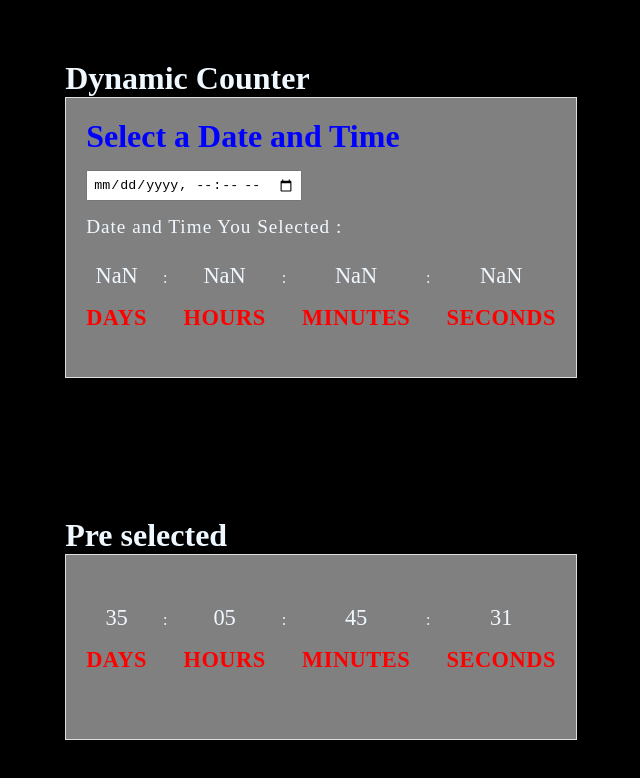
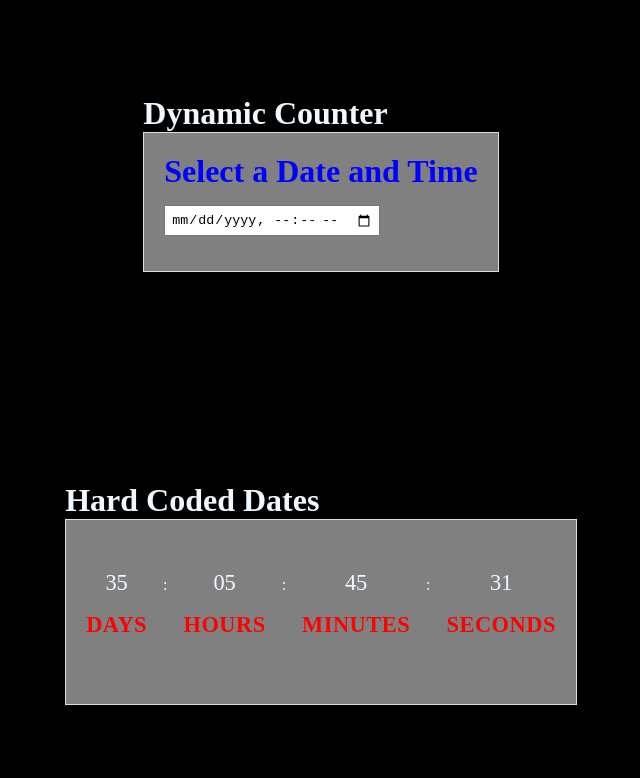
Before and after one commit to oscar-mcintosh/reuseable-countdown, a Nuxt app: page / in a window 1280 px wide. Shown: the top 778 px of the page, without its empty margins (319-959 px from the left). Built offline with nearby package versions, Linux system fonts and the light colour scheme.

Commit message:
Added conditionl logic

```diff
--- a/components/CountDown.vue
+++ b/components/CountDown.vue
@@ -9,9 +9,9 @@
         v-model="selectedDateTime"
         @input="handleDateTimeInput"
       />
-      <p>Date and Time You Selected : {{ formattedSelectedDateTime }}</p>
+      <p v-if="selectedDateTime">Date and Time You Selected : {{ formattedSelectedDateTime }}</p>
 
-      <Counter
+      <Counter v-if="selectedDateTime"
         :year="selectedYear"
         :month="selectedMonth"
         :date="selectedDate"
--- a/components/Counter.vue
+++ b/components/Counter.vue
@@ -1,9 +1,5 @@
 <template>
   <div class="countdown__text-wrap bordered">
-    <!-- <div class="rows jc-center">
-      <h5 class="small-title" v-if="!expired">Register for the next tournament</h5>
-      <h5 class="small-title" v-else>Registration for this tournament has ended</h5>
-    </div> -->
     <div v-if="loaded" class="rows">
       <div class="date">
           <span class="days">
--- a/pages/index.vue
+++ b/pages/index.vue
@@ -2,7 +2,7 @@
     <div class="counter__home">
         <CountDown />
         <div>
-                    <h1>Pre selected</h1>
+            <h1>Hard Coded Dates</h1>
 
             <div class="counter">
                 <div class="counter__thumb">
```
Lines whose indentation alone changed are shown as unchanged.
